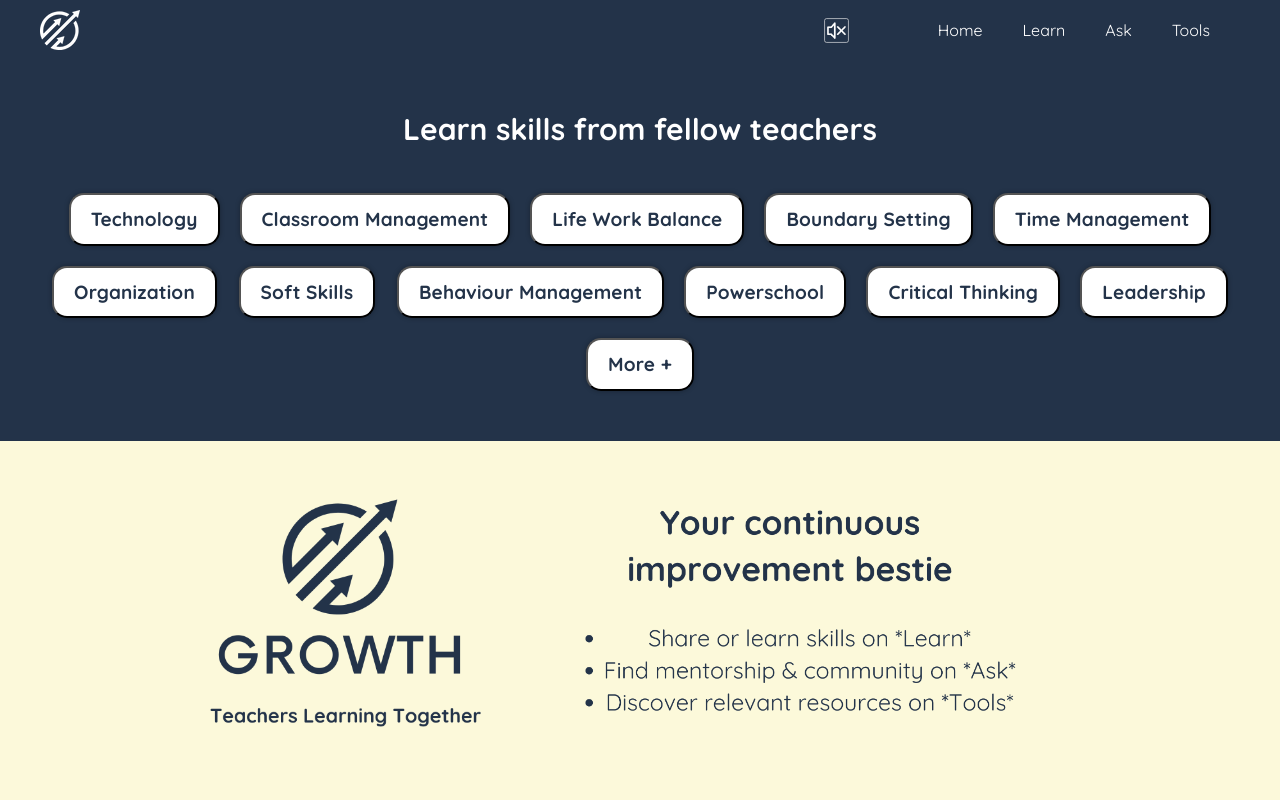
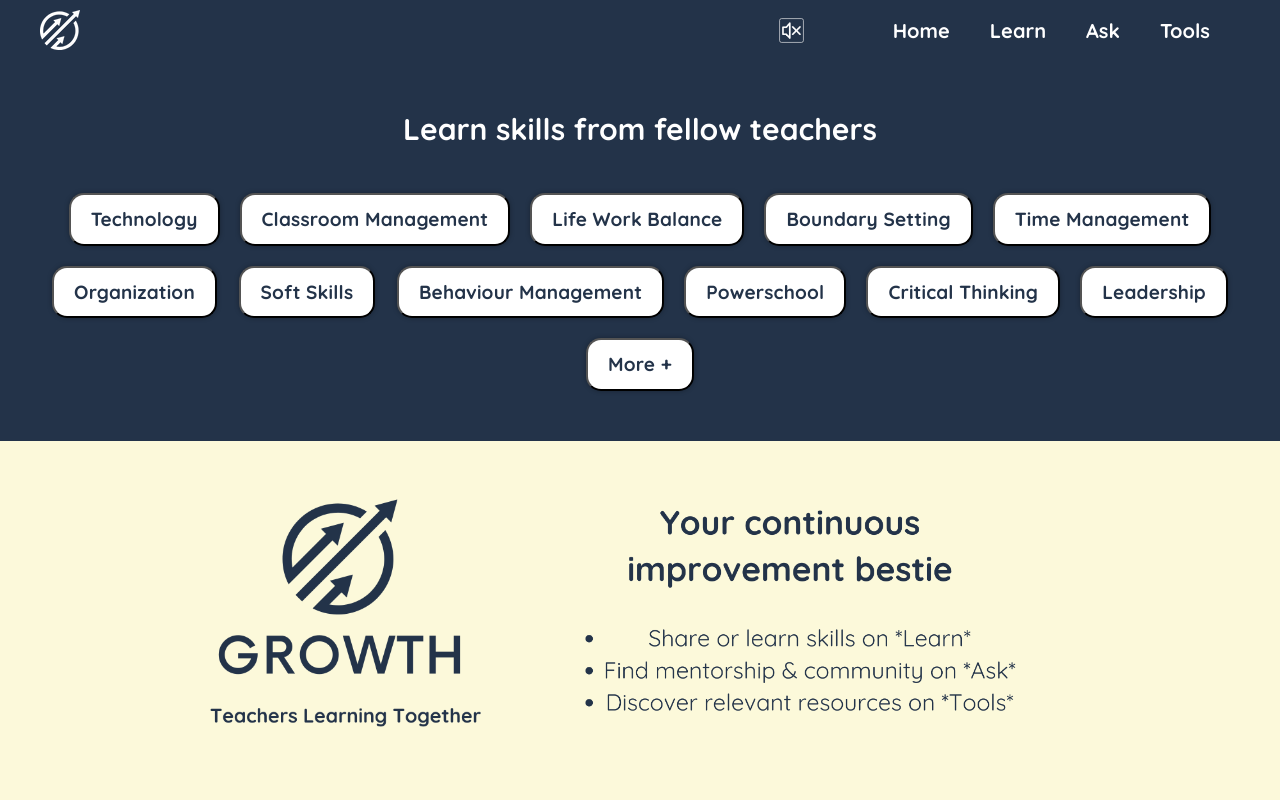
Before and after one commit to colletteap/growth, a React (Create React App) app: page / in a window 1280 px wide. Shown: the top 800 px of the page. Built offline with nearby package versions, Linux system fonts and the light colour scheme.

Commit message:
navbar font larger

```diff
--- a/src/styles/Navbar.css
+++ b/src/styles/Navbar.css
@@ -5,7 +5,8 @@
   display: flex;
   flex-direction: row;
   font-family: "Quicksand", sans-serif;
-  font: bolder;
+  font-weight: bold;
+  font-size: 20px;
 }
 
 .navbar .logoNav {
```
